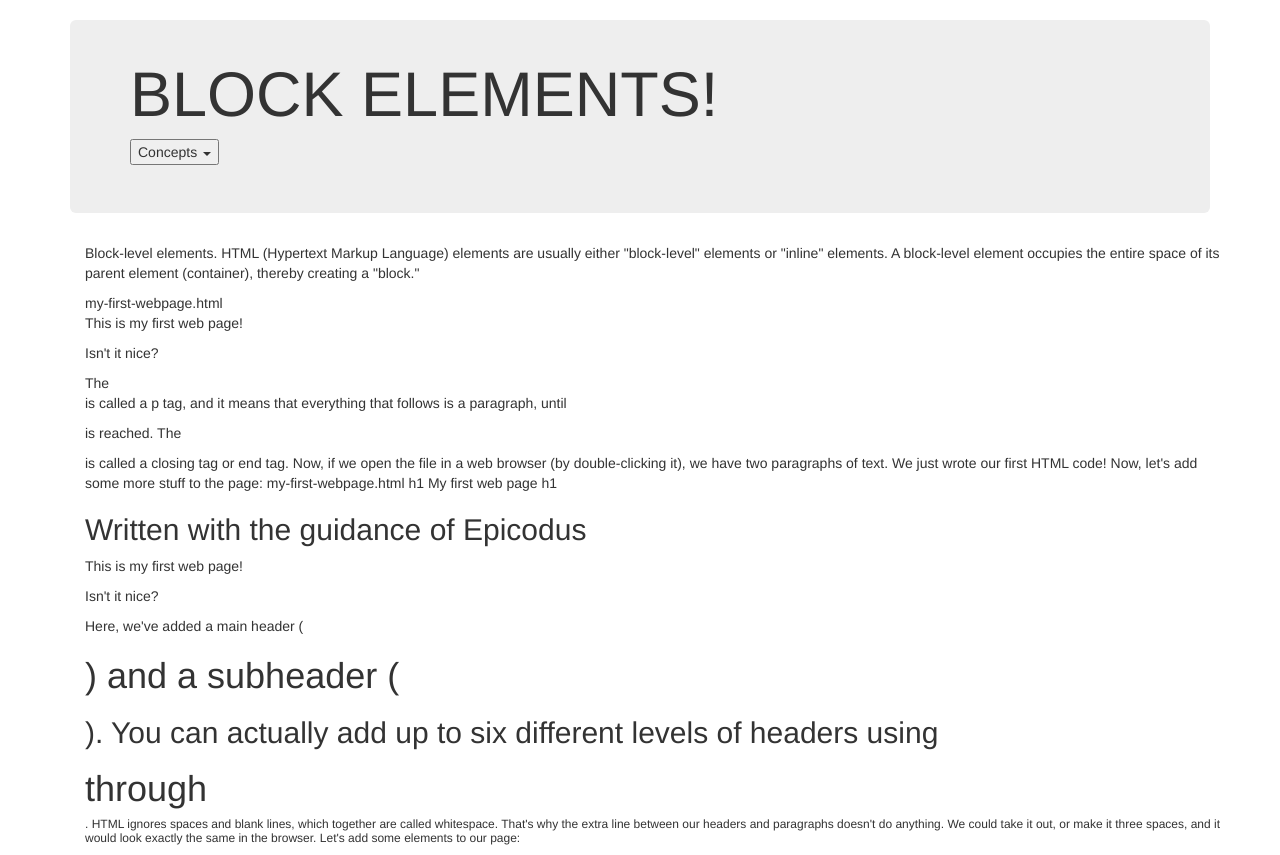
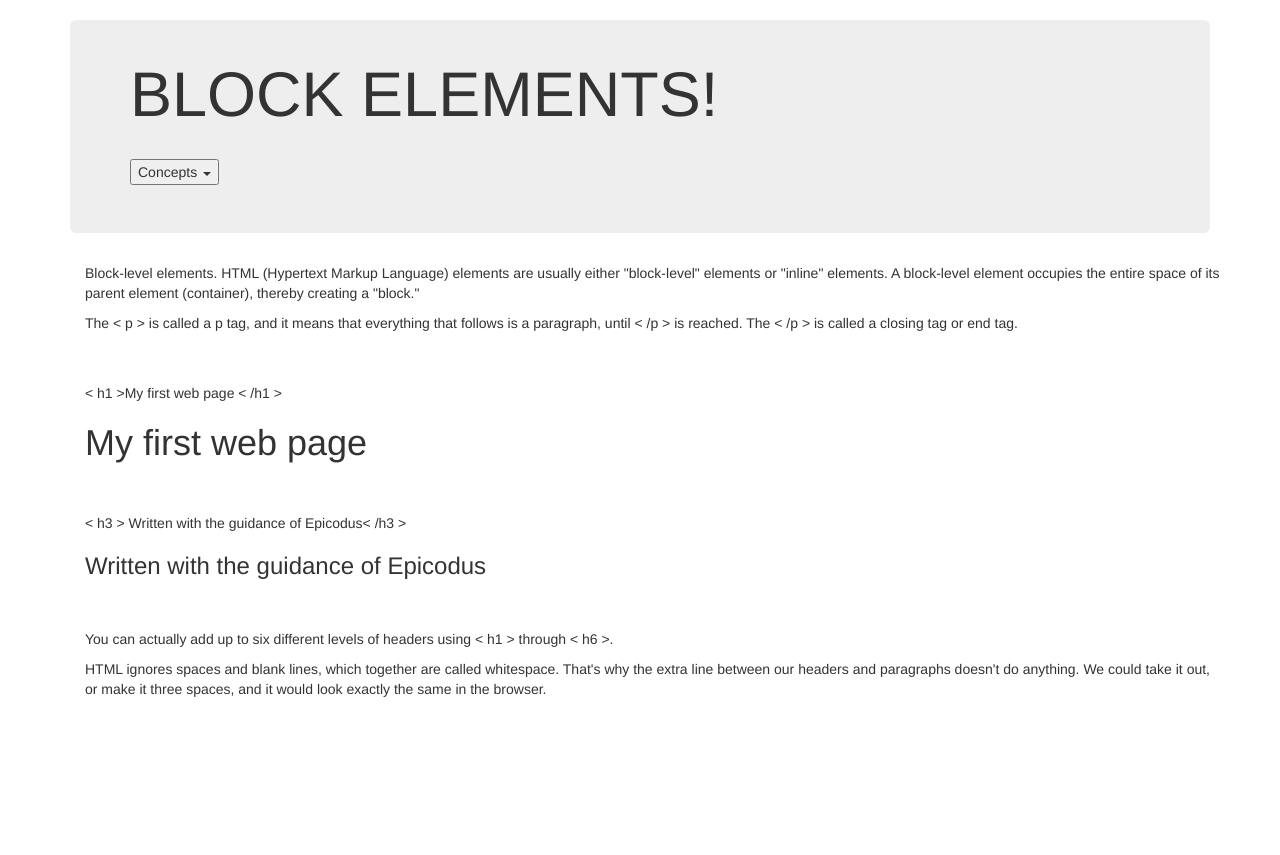
Before and after one commit to chrisberry321/wiki, a plain HTML site: page blockelements.html in a window 1280 px wide. After the commit the page ends 800 px from the top, so only its background shows below. Drawn offline with Linux system fonts and the light colour scheme.

```diff
--- a/blockelements.html
+++ b/blockelements.html
@@ -53,24 +53,27 @@
       </div>
       <div class="container">
         <p>Block-level elements. HTML (Hypertext Markup Language) elements are usually either "block-level" elements or "inline" elements. A block-level element occupies the entire space of its parent element (container), thereby creating a "block."</p>
-        my-first-webpage.html
-<p>This is my first web page!</p>
-<p>Isn't it nice?</p>
-The <p> is called a p tag, and it means that everything that follows is a paragraph, until </p> is reached. The </p> is called a closing tag or end tag.
 
-Now, if we open the file in a web browser (by double-clicking it), we have two paragraphs of text. We just wrote our first HTML code!
+        <p>The < p > is called a p tag, and it means that everything that follows is a paragraph, until < /p > is reached. The < /p > is called a closing tag or end tag.</p>
+        <br>
+        <br>
 
-Now, let's add some more stuff to the page:
+        < h1 >My first web page < /h1 >
+        <h1>My first web page </h1>
 
-my-first-webpage.html
-h1 My first web page h1
-<h2>Written with the guidance of Epicodus</h2>
+        <br>
 
-<p>This is my first web page!</p>
-<p>Isn't it nice?</p>
-Here, we've added a main header (<h1>) and a subheader (<h2>). You can actually add up to six different levels of headers using <h1> through <h6>.
+        <br>
+        < h3 > Written with the guidance of Epicodus< /h3 >
+        <h3>Written with the guidance of Epicodus</h3>
+        <br>
 
-HTML ignores spaces and blank lines, which together are called whitespace. That's why the extra line between our headers and paragraphs doesn't do anything. We could take it out, or make it three spaces, and it would look exactly the same in the browser.
 
-Let's add some elements to our page:
-      </div>
+
+       <br>
+        <p>You can actually add up to six different levels of headers using < h1 > through < h6 >.</p>
+
+        <p>HTML ignores spaces and blank lines, which together are called whitespace. That's why the extra line between our headers and paragraphs doesn't do anything. We could take it out, or make it three spaces, and it would look exactly the same in the browser.</p>
+
+
+              </div>
--- a/css/styles.css
+++ b/css/styles.css
@@ -1,3 +1,7 @@
 .jumbotron{
   padding-top: 20px;
 }
+
+.dropdown {
+  padding-top: 20px;
+}
```
Also changed, not shown: arrays.html (+10 -0 lines), attributes.html (+9 -1 lines), bootstrap.html (+5 -0 lines), forms.html (+8 -0 lines).
